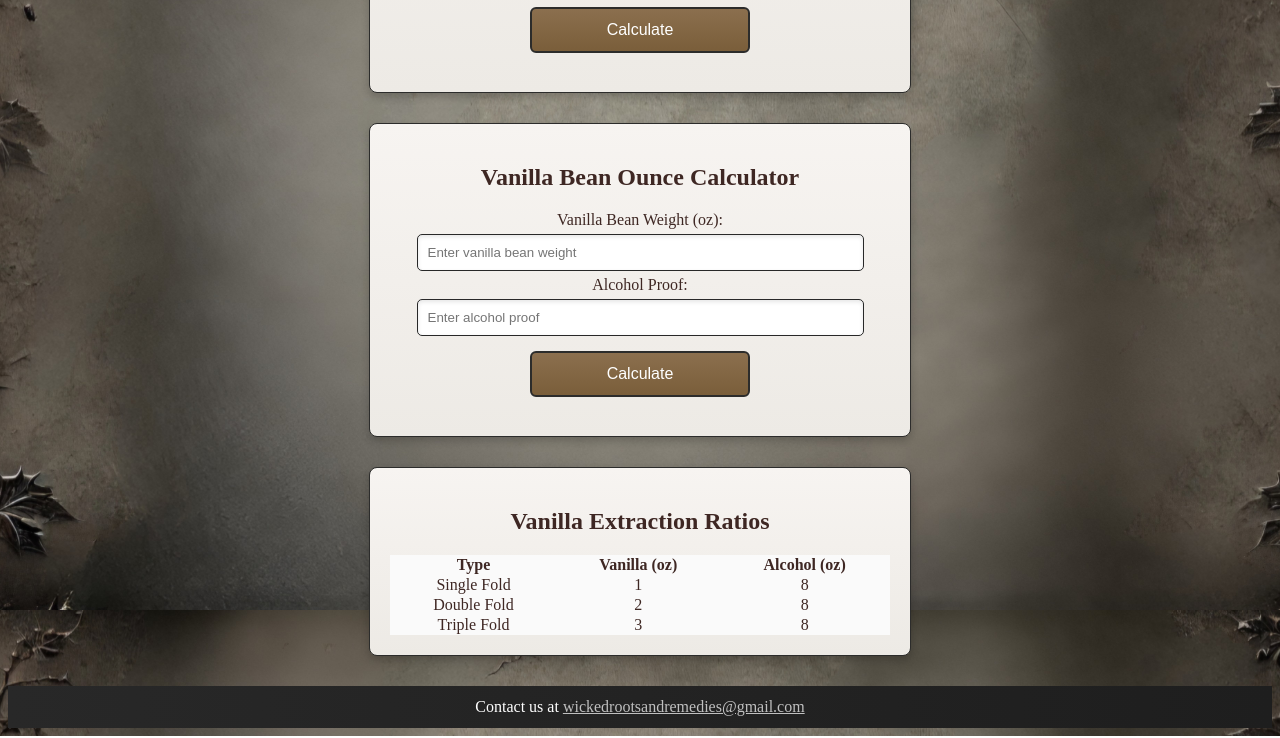
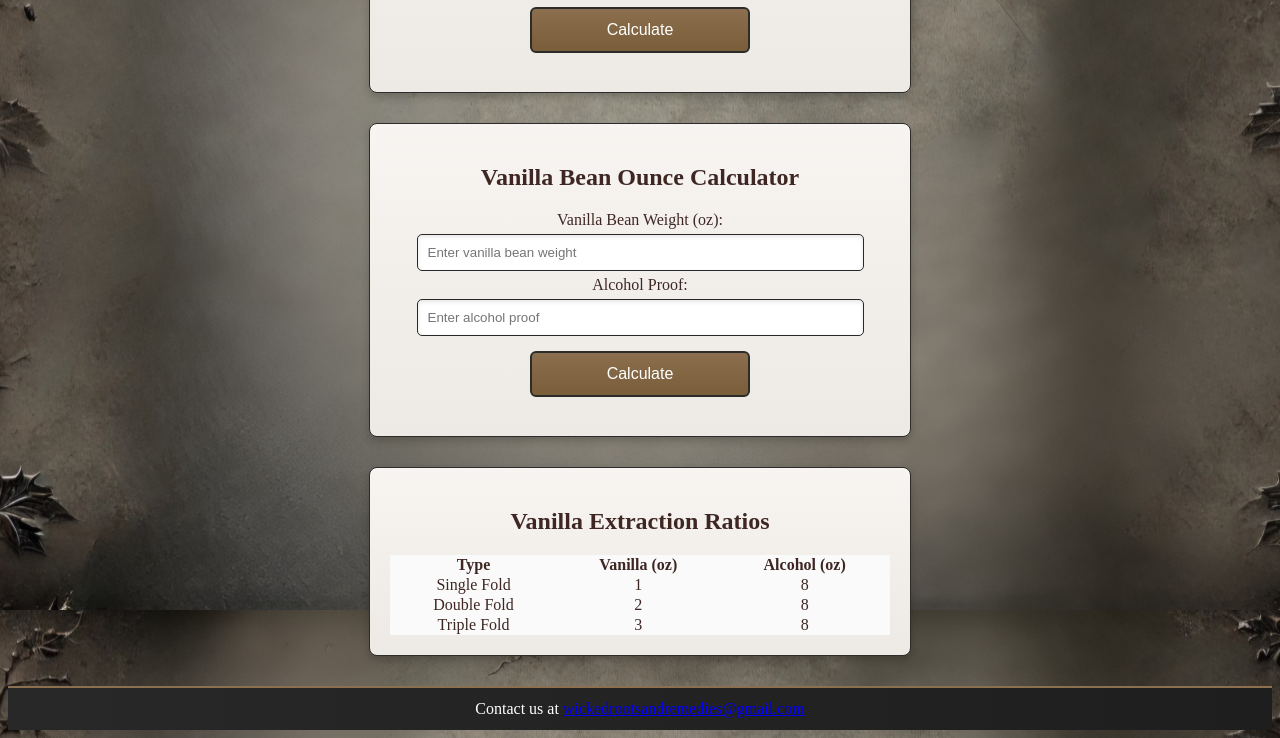
Before and after one commit to weturner1/wicked-roots-remedies, a plain HTML site: page index.html in a window 1280 px wide. Shown: the part 990-1728 px from the top of the page. Drawn offline with Linux system fonts and the light colour scheme.

Commit message:
Update styles.css

```diff
--- a/styles.css
+++ b/styles.css
@@ -7,7 +7,7 @@ body {
     color: #2B2B2B;
 }
 
-/* Calculator and Panel Styling */
+/* Calculator Styling */
 .container, .ratio-container {
     background: linear-gradient(to bottom, #F7F4F1, #EDEAE5); /* Soft parchment gradient */
     padding: 20px;
@@ -105,15 +105,5 @@ input, select {
     background: linear-gradient(to right, #282828, #1E1E1E); /* Metallic black */
     color: white;
     padding: 12px;
+    border-top: 2px solid #8B6F4E; /* Metallic bronze border matching header */
 }
-
-/* Make email hyperlink metallic silver */
-.footer a {
-    color: #C0C0C0;
-    text-decoration: underline;
-    transition: color 0.3s ease-in-out;
-}
-
-.footer a:hover {
-    color: #E0E0E0;
-}
```
